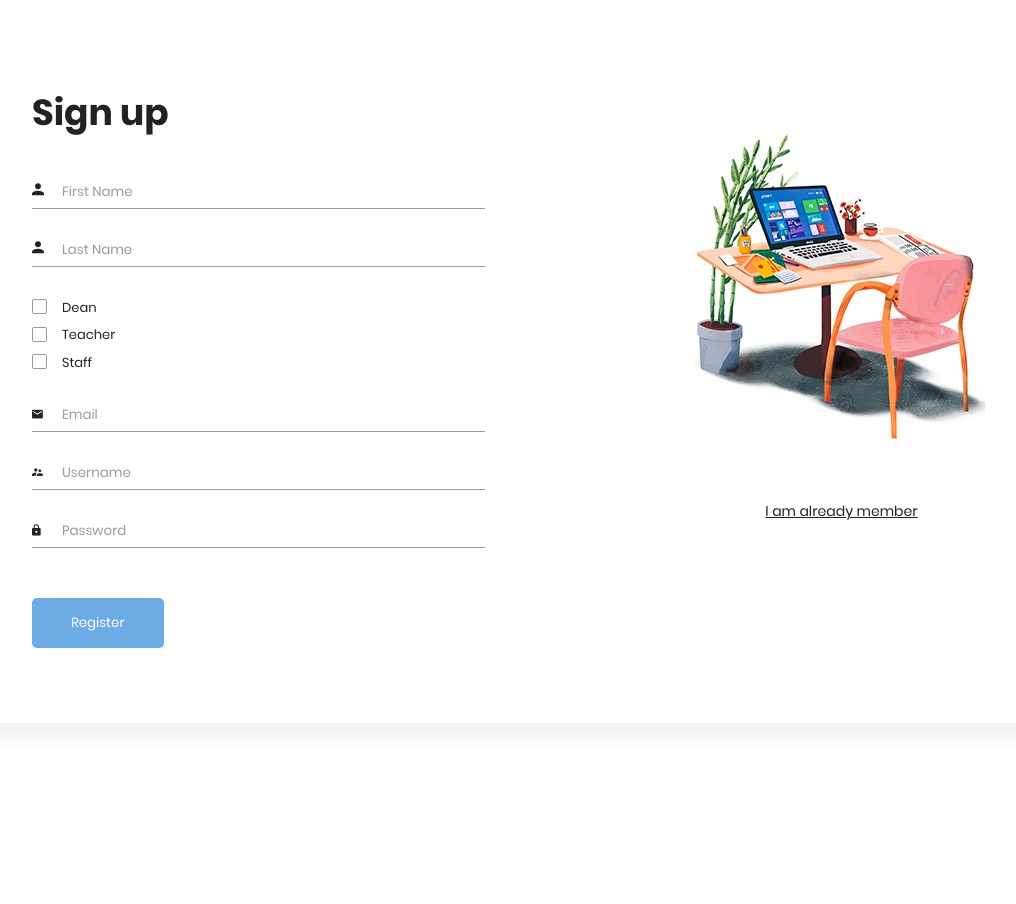
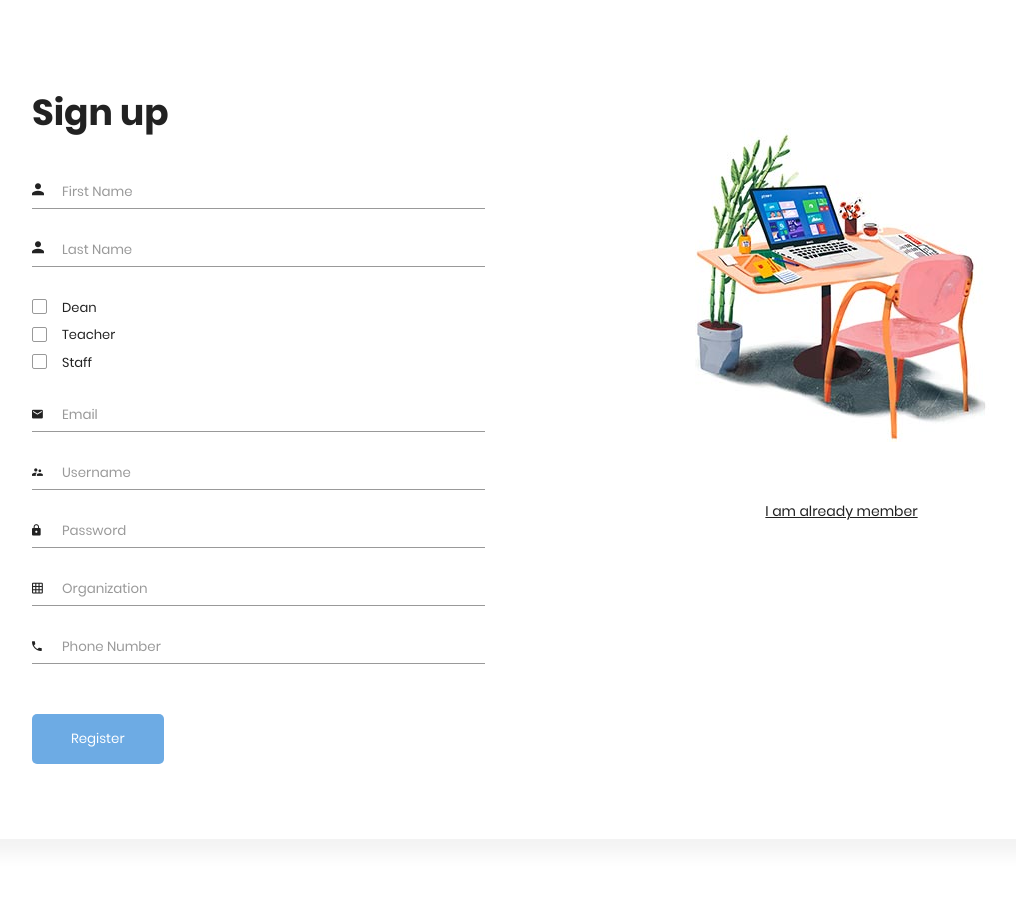
Before and after one commit to mdturin/Exam_Management_System, a Django app: page /register/ in a window 1280 px wide. Shown: the top 904 px of the page, without its empty margins (117-1133 px from the left). Before the commit the page ends 648 px from the top, so only its background shows below. Run offline with Django 4.2, Linux system fonts and the light colour scheme; some libraries are stand-ins or nearby versions.

Commit message:
register page added

```diff
--- a/account/forms.py
+++ b/account/forms.py
@@ -1,8 +1,8 @@
 from django import forms
-from django.contrib.auth.forms import UserCreationForm
 
 from account.choices import *
 from account.models import *
+from account.validator import *
 
 
 class MemberLoginForm(forms.Form):
@@ -15,7 +15,6 @@ class MemberLoginForm(forms.Form):
 
 
 class MemberRegisterForm(forms.ModelForm):
-
     class Meta:
         model = Member
         fields = [
@@ -27,6 +26,10 @@ class MemberRegisterForm(forms.ModelForm):
             'is_dean',
             'is_teacher',
             'is_staff',
+            'organization',
+            # 'title',
+            'contact_number',
+
         ]
 
         widgets = {
--- a/account/templates/registraion_form.html
+++ b/account/templates/registraion_form.html
@@ -66,6 +66,20 @@
     {% render_field form.password class='form-control' placeholder='Password' %}
   </div>
 
+  <!-- Organization -->
+  <div class="form-group">
+    <label for="organization"><i class="zmdi zmdi-grid"></i></label>
+    {% render_field form.organization class='form-control' placeholder='Organization' %}
+  </div>
+
+  <!-- Title -->
+
+  <!-- Contact Number -->
+  <div class="form-group">
+    <label for="contact_number"><i class="zmdi zmdi-phone"></i></label>
+    {% render_field form.contact_number class='form-control' placeholder='Phone Number' %}
+  </div>
+
   <!-- Register Button -->
   <div class="form-group form-button">
     <input
```
